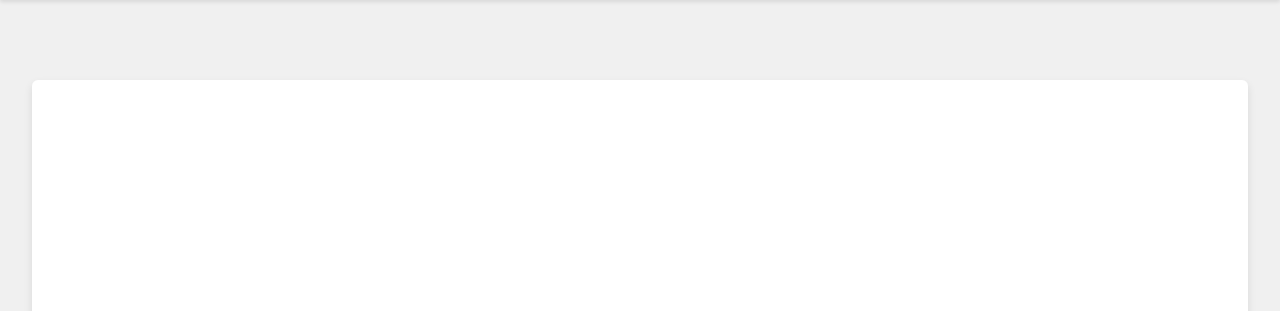
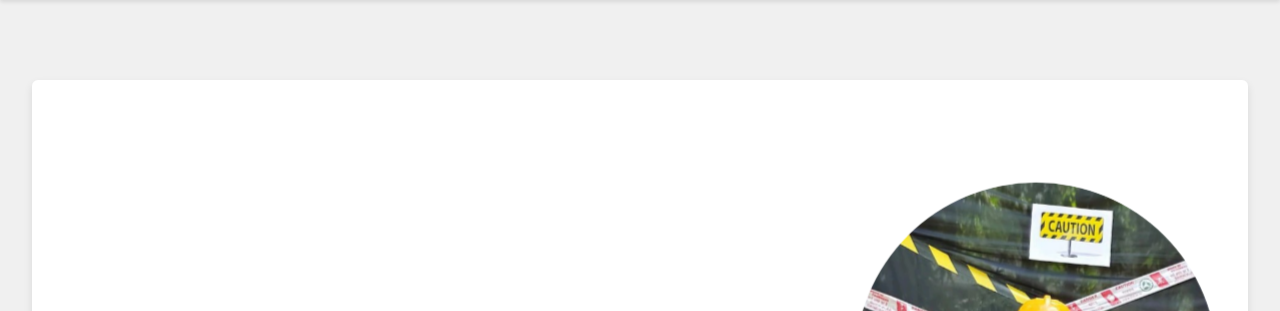
Before and after one commit to inbavel11/Inbavel_portfolio, a plain HTML site: page index.html in a window 1280 px wide. Shown: the part 60-371 px from the top of the page. Drawn offline with Linux system fonts and the light colour scheme.

Commit message:
Update styles.css

```diff
--- a/styles.css
+++ b/styles.css
@@ -86,7 +86,7 @@ section h2 {
     align-items: center; /* Align items horizontally */
     justify-content: space-between; /* Space between text and image */
     text-align: left; /* Align text to the left */
-    height: 100vh; /* Full viewport height */
+    height: 500px; /* Full viewport height */
 }
 
 #home .text-content {
```
